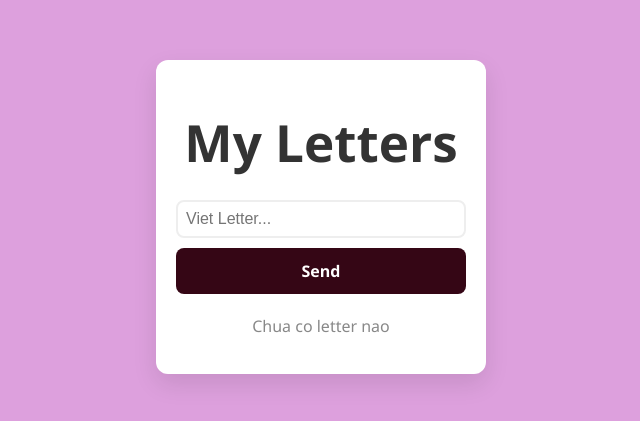
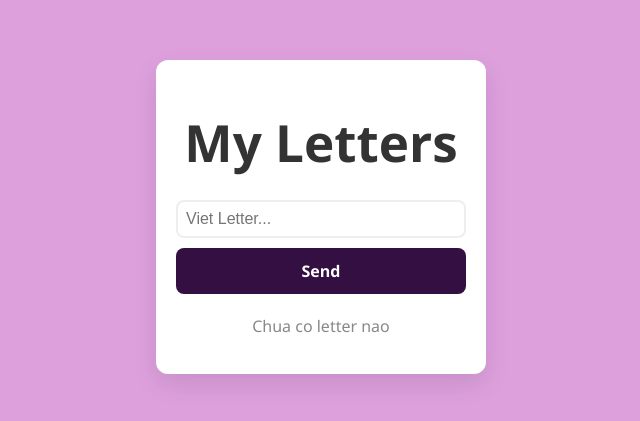
Before and after one commit to uyen17082009-blip/baitapontap, a React (Vite) app: page / in a window 1280 px wide. Shown: the part 183-604 px from the top of the page, without its empty margins (319-959 px from the left). Built offline with nearby package versions, Linux system fonts and the light colour scheme.

Commit message:
Add multiple files

```diff
--- a/src/App.css
+++ b/src/App.css
@@ -77,7 +77,7 @@ input[type="text"]:focus {
 button {
   width: 100%;
   padding: 12px;
-  background-color: rgb(53, 6, 21);
+  background-color: rgb(52, 15, 66);
   color: white;
   border: none;
   border-radius: 8px;
```
